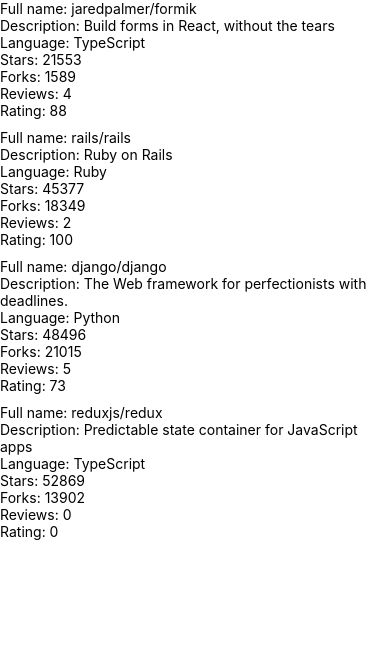
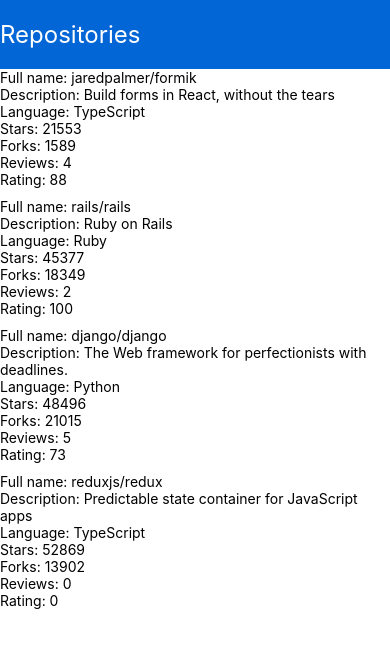
Before and after one commit to yellokat/full-stack-open-part-10, a React Native app: screen / in a window 390 px wide. Shown: the top 648 px of the page. Built offline with nearby package versions, Linux system fonts and the light colour scheme.

Commit message:
feat : part 10 - exercise 4

```diff
--- /dev/null
+++ b/src/components/AppBar/AppBar.jsx
@@ -0,0 +1,29 @@
+import {View, StyleSheet, Box, Pressable} from 'react-native';
+import Constants from 'expo-constants';
+import H2 from "../Text/H2";
+import Tab from "./Tab";
+import theme from "../../theme";
+
+const styles = StyleSheet.create({
+  appBar: {
+    paddingTop: Constants.statusBarHeight + 20,
+    paddingBottom: 20,
+    flexDirection: 'row',
+    alignItems: 'center',
+    backgroundColor: theme.colors.primary,
+  }
+});
+
+let count = 0;
+
+const AppBar = () => {
+  return <View style={styles.appBar}>
+    <Pressable onPress={() => {
+      console.log(`pressed ${count++} times!`);
+    }}>
+      <Tab>Repositories</Tab>
+    </Pressable>
+  </View>;
+};
+
+export default AppBar;
--- /dev/null
+++ b/src/components/AppBar/Tab.jsx
@@ -0,0 +1,12 @@
+import Text from '../Text/Text'
+
+const Tab = ({style, ...props}) => {
+  return <Text
+    paddingHorizontal={10}
+    fontSize='heading'
+    color='white'
+    style={style}
+    {...props} />;
+};
+
+export default Tab;
--- a/src/components/Main.jsx
+++ b/src/components/Main.jsx
@@ -1,10 +1,10 @@
-import Constants from 'expo-constants';
-import { Text, StyleSheet, View } from 'react-native';
+import { StyleSheet, View } from 'react-native';
 import RepositoryList from "./RepositoryList";
+import Text from './Text/Text';
+import AppBar from "./AppBar/AppBar";
 
 const styles = StyleSheet.create({
   container: {
-    marginTop: Constants.statusBarHeight,
     flexGrow: 1,
     flexShrink: 1,
   },
@@ -13,6 +13,7 @@
 const Main = () => {
   return (
     <View style={styles.container}>
+      <AppBar/>
       <RepositoryList/>
     </View>
   );
--- /dev/null
+++ b/src/components/Text/H2.jsx
@@ -0,0 +1,7 @@
+import Text from './Text';
+
+const H2 = ({ style, ...props }) => {
+  return <Text fontSize="heading" style={style} {...props} />;
+};
+
+export default H2;
--- /dev/null
+++ b/src/components/Text/Text.jsx
@@ -0,0 +1,48 @@
+import { Text as NativeText, StyleSheet } from 'react-native';
+
+import theme from '../../theme';
+
+const styles = StyleSheet.create({
+  text: {
+    color: theme.colors.textPrimary,
+    fontSize: theme.fontSizes.body,
+    fontFamily: theme.fonts.main,
+    fontWeight: theme.fontWeights.normal,
+  },
+  colorTextSecondary: {
+    color: theme.colors.textSecondary,
+  },
+  colorPrimary: {
+    color: theme.colors.primary,
+  },
+  colorWhite: {
+    color: theme.colors.white,
+  },
+  fontSizeSubheading: {
+    fontSize: theme.fontSizes.subheading,
+  },
+  fontSizeHeading: {
+    fontSize: theme.fontSizes.heading,
+  },
+  fontWeightBold: {
+    fontWeight: theme.fontWeights.bold,
+  },
+});
+
+const Text = ({ color, fontSize, fontWeight, style, ...props }) => {
+  const textStyle = [
+    styles.text,
+    color === 'textSecondary' && styles.colorTextSecondary,
+    color === 'primary' && styles.colorPrimary,
+    color === 'white' && styles.colorWhite,
+    fontSize === 'heading' && styles.fontSizeHeading,
+    fontSize === 'subheading' && styles.fontSizeSubheading,
+    fontWeight === 'bold' && styles.fontWeightBold,
+    style,
+  ];
+  console.log(textStyle)
+
+  return <NativeText style={textStyle} {...props} />;
+};
+
+export default Text;
--- /dev/null
+++ b/src/theme.js
@@ -0,0 +1,22 @@
+const theme = {
+  colors: {
+    textPrimary: '#24292e',
+    textSecondary: '#586069',
+    primary: '#0366d6',
+    white: '#FFFFFF',
+  },
+  fontSizes: {
+    body: 14,
+    subheading: 16,
+    heading: 24,
+  },
+  fonts: {
+    main: 'System',
+  },
+  fontWeights: {
+    normal: '400',
+    bold: '700',
+  },
+};
+
+export default theme;
```
